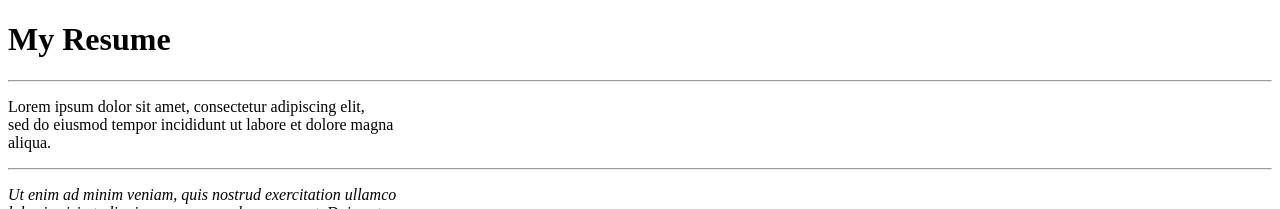
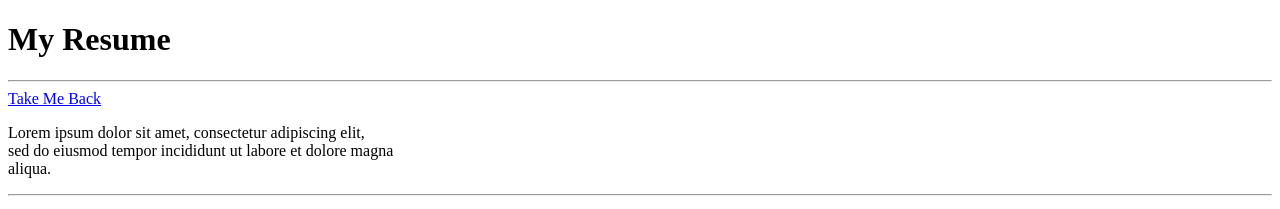
Before and after one commit to jskyler/anyOldRepo, a plain HTML site: page index.html in a window 1280 px wide. Shown: the top 209 px of the page. Drawn offline with Linux system fonts and the light colour scheme.

Commit message:
Update index.html

```diff
--- a/index.html
+++ b/index.html
@@ -9,6 +9,7 @@
 
     <h1>My Resume</h1>
     <hr>
+    <a href="https://jskyler.github.io/">Take Me Back</a>
     <p>Lorem ipsum dolor sit amet, consectetur adipiscing elit, <br>
         sed do eiusmod tempor incididunt ut labore et dolore magna <br>
         aliqua. <br></p>
```
